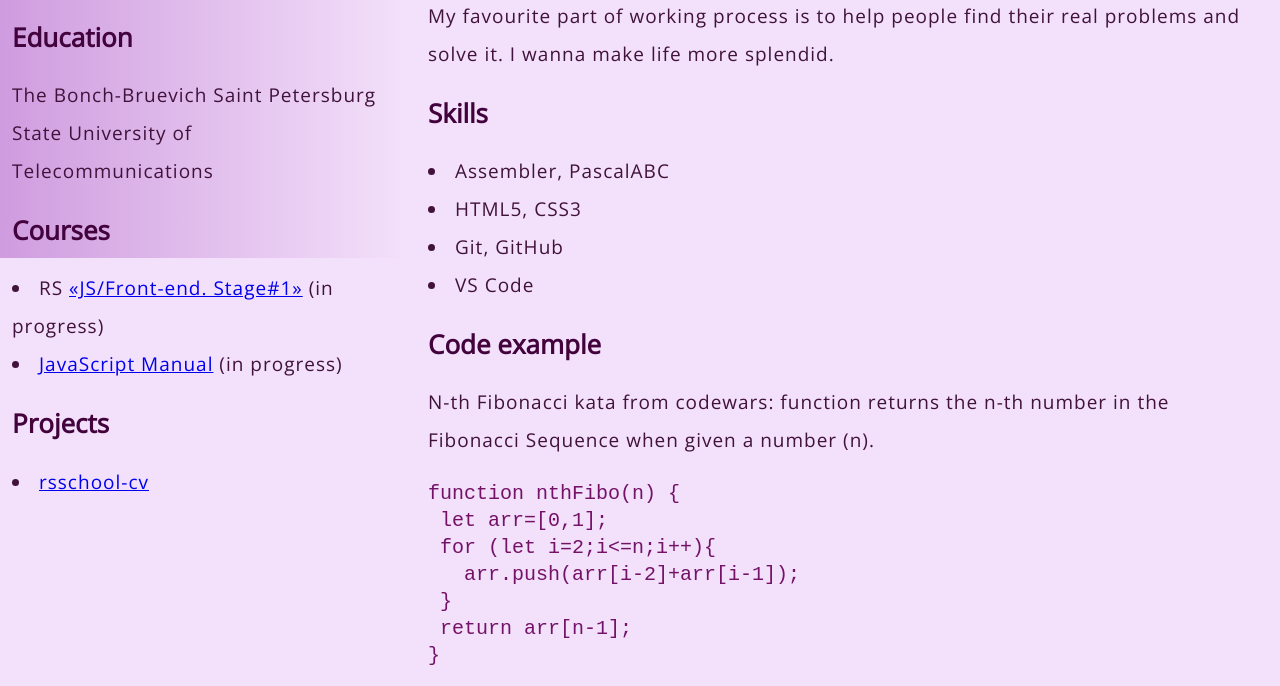
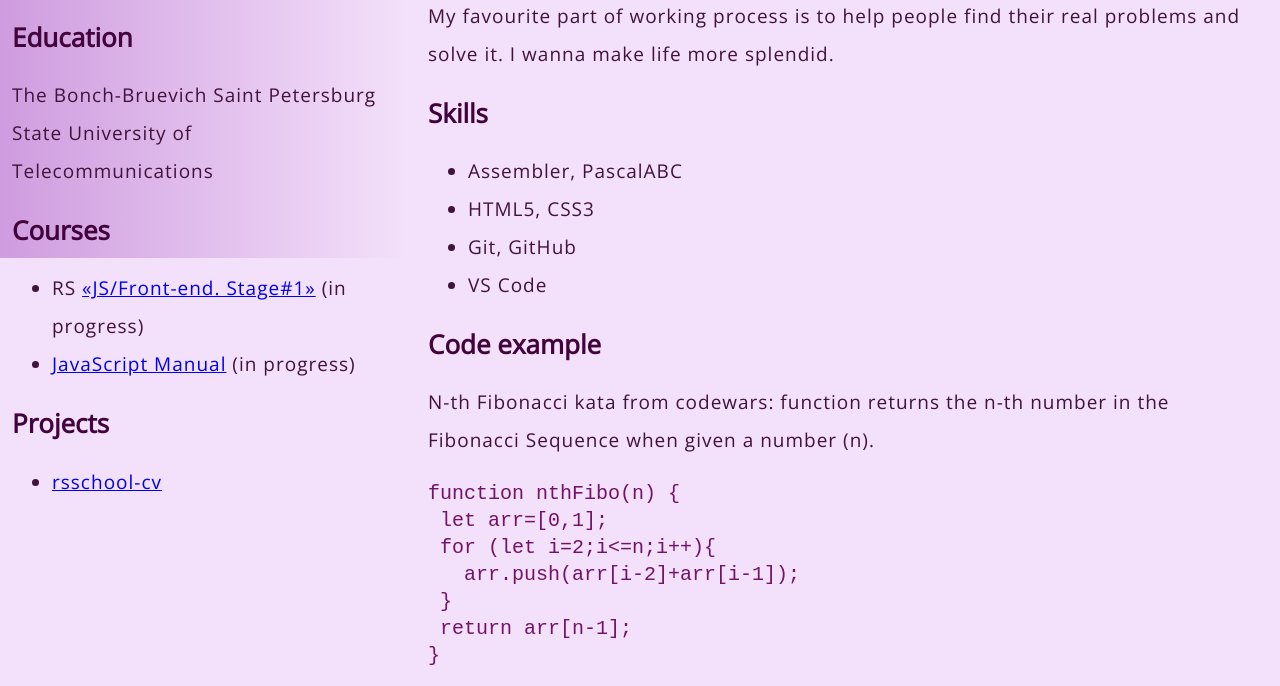
Before and after one commit to OlgaBachaldina/rsschool-cv, a plain HTML site: page index.html in a window 1280 px wide. Shown: the part 542-1228 px from the top of the page. Drawn offline with nearby package versions, Linux system fonts and the light colour scheme.

Commit message:
fix: amend lists

```diff
--- a/index.html
+++ b/index.html
@@ -29,14 +29,14 @@
     <h2>Education</h2>
     <p>The Bonch-Bruevich Saint Petersburg State University of Telecommunications</p>
     <h2>Courses</h2>
-    <p>
-      <li>RS <a href="https://rs.school/js">«JS/Front-end. Stage#1»</a> (in progress)</li>
-      <li><a href="https://learn.javascript.ru">JavaScript Manual</a> (in progress)</li>
-    </p>
+      <ul>
+        <li>RS <a href="https://rs.school/js">«JS/Front-end. Stage#1»</a> (in progress)</li>
+        <li><a href="https://learn.javascript.ru">JavaScript Manual</a> (in progress)</li>
+      </ul>
     <h2>Projects</h2>
-    <p>
-      <li><a href="https://github.com/OlgaBachaldina/rsschool-cv">rsschool-cv</a></li>
-    </p>
+      <ul>
+        <li><a href="https://github.com/OlgaBachaldina/rsschool-cv">rsschool-cv</a></li>
+      </ul>
     </div>
   </div>
 
@@ -51,12 +51,12 @@
     </p>
 
     <h2>Skills</h2>
-    <p>
+    <ul>
         <li>Assembler, PascalABC</li>
         <li>HTML5, CSS3</li>
         <li>Git, GitHub</li>
         <li>VS Code</li>
-    </p>
+    </ul>
 
     <h2>Code example</h2>
     <p> N-th Fibonacci kata from codewars:
```
